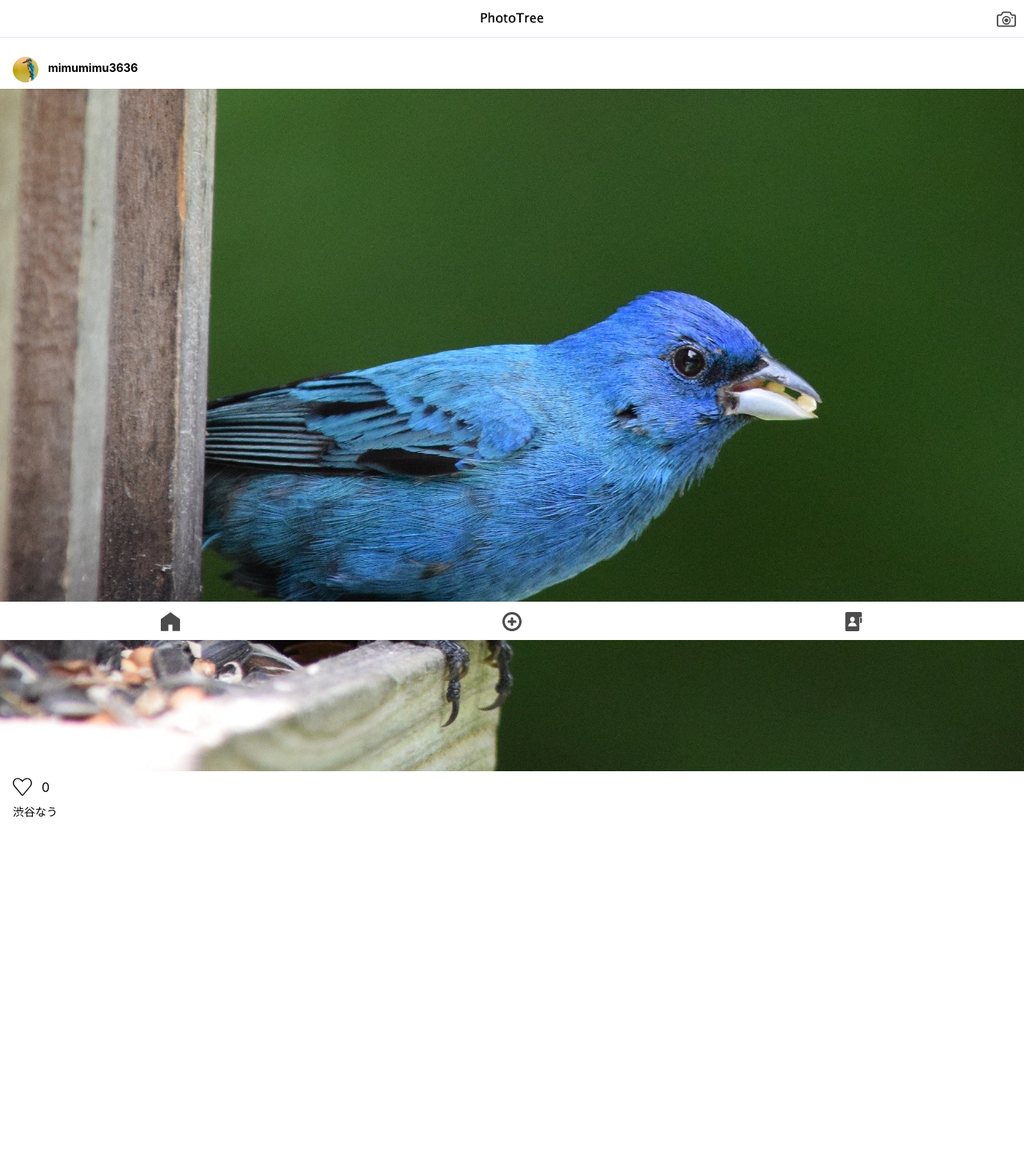
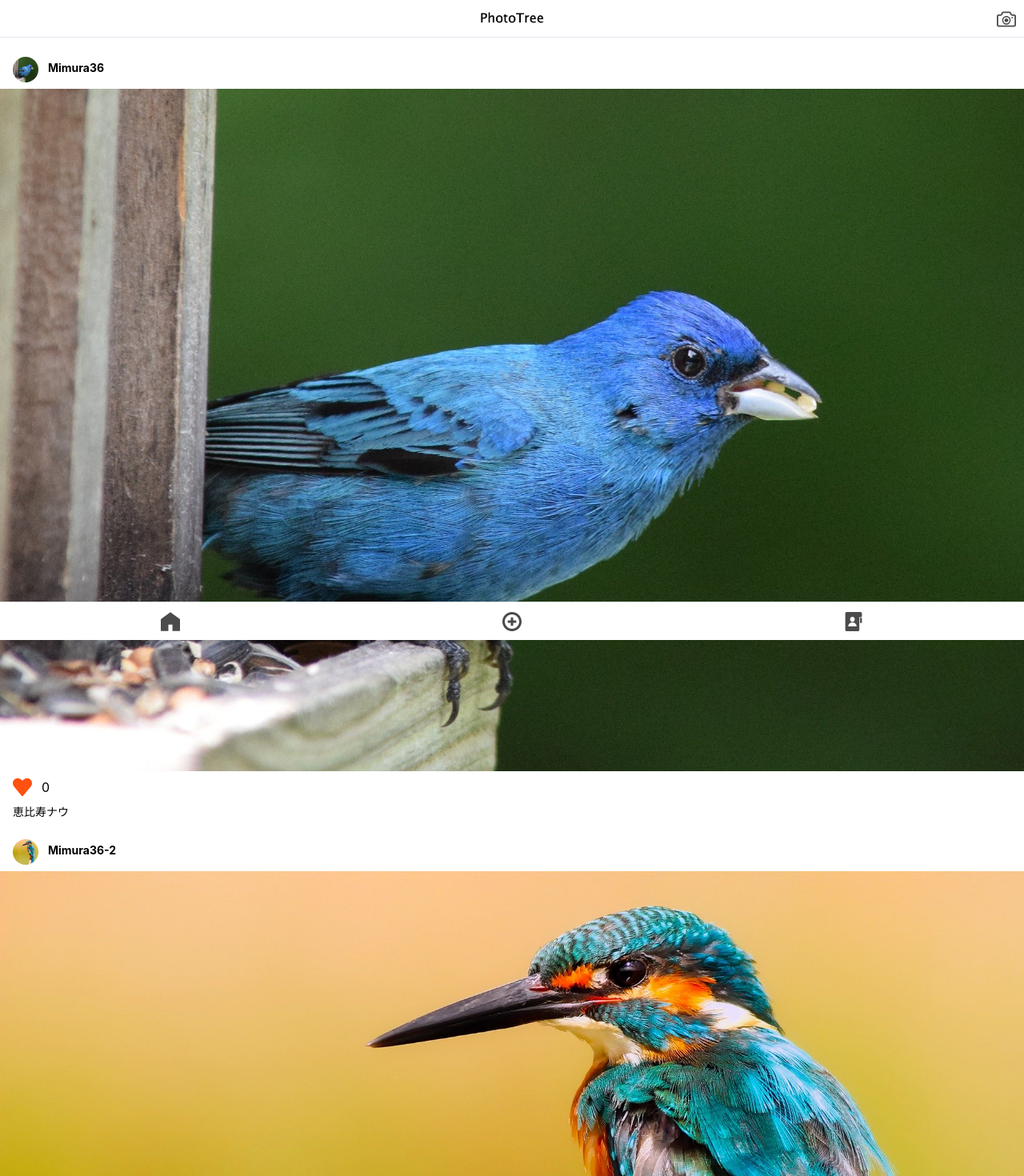
Before and after one commit to musyu36/photo-tree-web, a Nuxt app: page / in a window 1280 px wide. Shown: the top 1470 px of the page at 80% size. Before the commit the page ends 1145 px from the top, so only its background shows below. Built offline with nearby package versions, Linux system fonts and the light colour scheme.

Commit message:
コンポーネントの内容を変更

```diff
--- a/components/Post.vue
+++ b/components/Post.vue
@@ -3,22 +3,40 @@
     <div class="user mb-2 ml-4 flex">
       <div class="avatar mr-3">
         <a>
-          <img src="/images/post1.jpg" class="w-8 h-8 rounded-full" alt="" />
+          <img v-bind:src="user.photoURL" class="w-8 h-8 rounded-full" alt="" />
         </a>
       </div>
       <div class="user-name leading-loose text-sm">
-        <p class="font-bold">mimumimu3636</p>
+        <p class="font-bold">
+          {{ username }}
+        </p>
       </div>
     </div>
     <div class="post-image w-full">
-      <img src="/images/post0.jpg" alt="" />
+      <img v-bind:src="post.image" alt="" />
     </div>
     <div class="actions my-2 ml-4 flex">
-      <img src="/images/heart.svg" class="w-6 mr-3" />
+      <img v-if="beLiked" src="/images/heart_active.svg" class="w-6 mr-3" />
+      <img v-else src="/images/heart.svg" class="w-6 mr-3" />
       <p>0</p>
     </div>
     <div class="message mx-4 text-sm">
-      <p>渋谷なう</p>
+      <p>{{ post.text }}</p>
     </div>
   </div>
 </template>
+
+<script>
+export default {
+  //propsでPostsコンポーネントから値受け取り
+  props: ["post", "user", "beLiked"],
+  computed: {
+    username() {
+      return (
+        this.user.displayName.charAt(0).toUpperCase() +
+        this.user.displayName.slice(1)
+      );
+    },
+  },
+};
+</script>
--- a/components/Posts.vue
+++ b/components/Posts.vue
@@ -1,7 +1,13 @@
 <template>
   <div>
     <div class="posts overflow-scroll mb-24">
-      <post />
+      <post
+        v-for="(post, index) in posts"
+        :key="index"
+        :post="post.content"
+        :user="post.user"
+        :be-liked="post.beLiked"
+      />
     </div>
   </div>
 </template>
@@ -13,5 +19,33 @@ export default {
   components: {
     Post,
   },
+  data() {
+    return {
+      posts: [
+        {
+          user: {
+            displayName: "mimura36",
+            photoURL: "/images/post0.jpg",
+          },
+          content: {
+            text: "恵比寿ナウ",
+            image: "images/post0.jpg",
+          },
+          beLiked: true,
+        },
+        {
+          user: {
+            displayName: "mimura36-2",
+            photoURL: "/images/post1.jpg",
+          },
+          content: {
+            text: "恵比寿ナウ-2",
+            image: "images/post1.jpg",
+          },
+          beLiked: true,
+        },
+      ],
+    };
+  },
 };
 </script>
```
